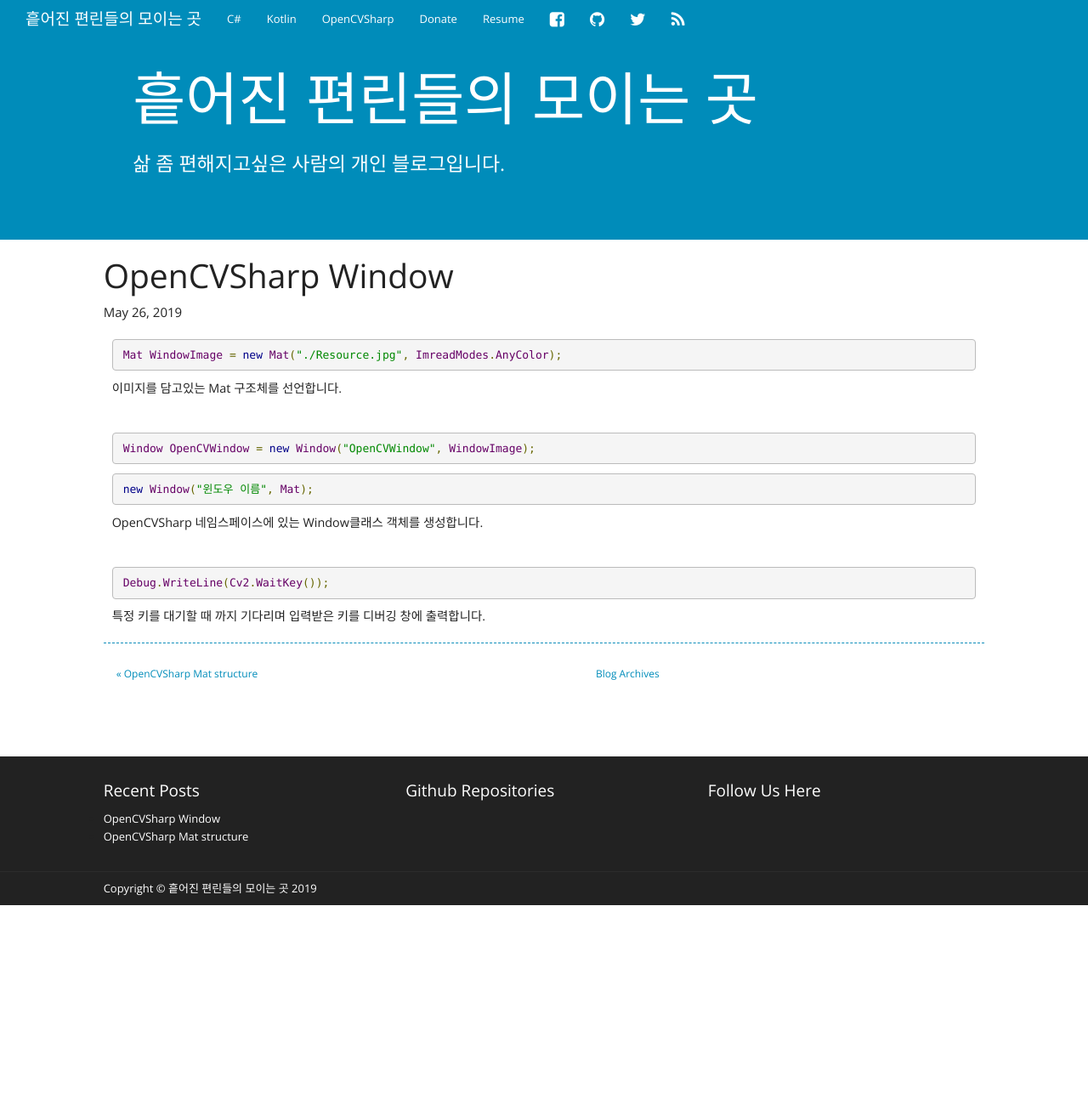
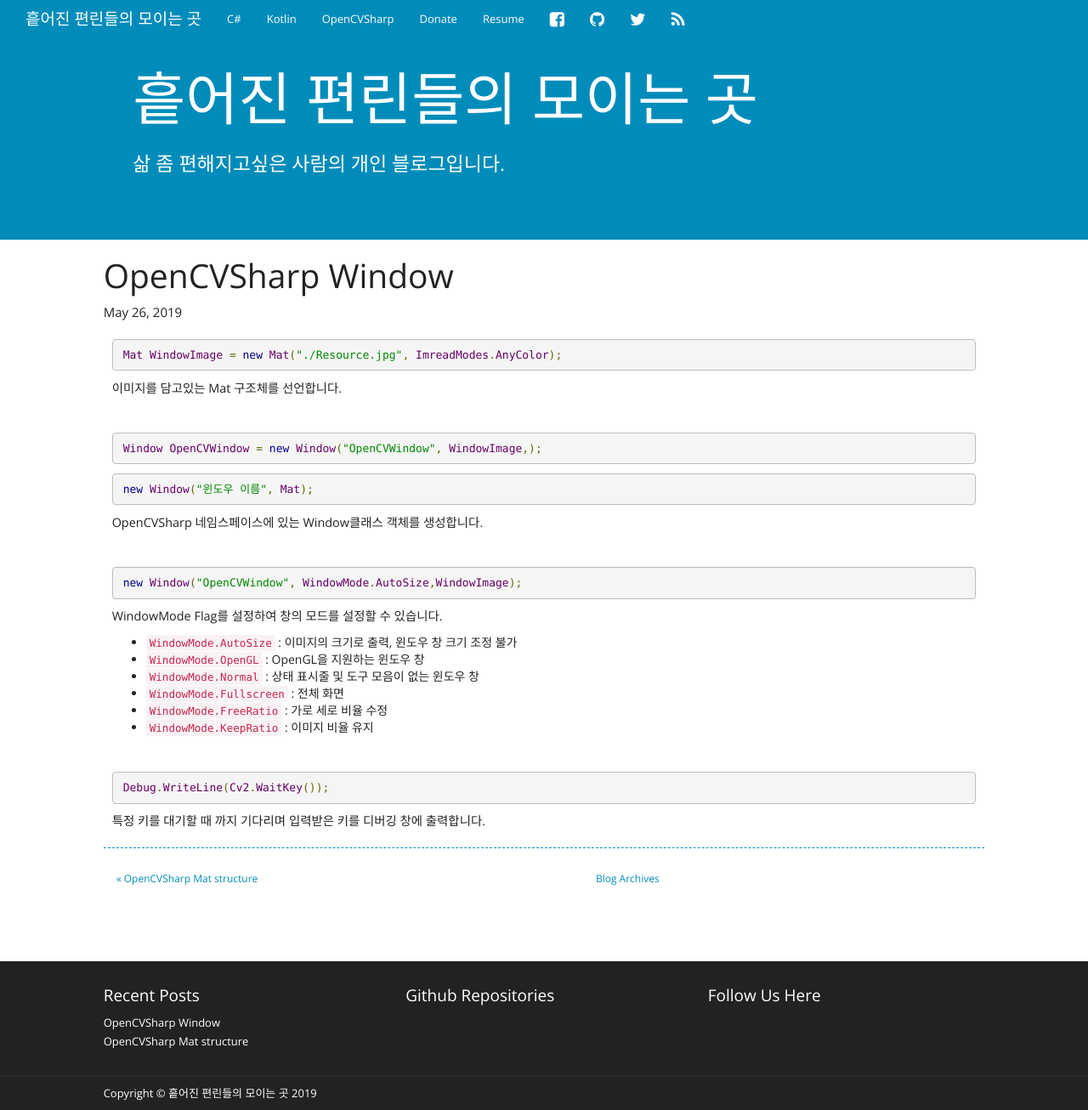
Before and after one commit to MeigoArisa/meigoarisa.github.io, a Jekyll site: the page built from _posts/2019-05-26-OpenCVSharp Window.md, in a window 1280 px wide and 1306 px high. Shown: the whole window at 85% size. Built offline with Jekyll 4.4.1, drawn with Linux system fonts in a browser that asks for light colours; nearby versions of some CDN libraries; comment, search, counter and statistics services are not loaded.

Commit message:
Post Edit

````diff
--- a/_posts/2019-05-26-OpenCVSharp Window.md
+++ b/_posts/2019-05-26-OpenCVSharp Window.md
@@ -15,7 +15,7 @@ Mat WindowImage = new Mat("./Resource.jpg", ImreadModes.AnyColor);
 <br/>
 
 ```c#
-Window OpenCVWindow = new Window("OpenCVWindow", WindowImage);
+Window OpenCVWindow = new Window("OpenCVWindow", WindowImage,);
 ```
 
 ```c#
@@ -24,7 +24,22 @@ new Window("윈도우 이름", Mat);
 
 OpenCVSharp 네임스페이스에 있는 Window클래스 객체를 생성합니다.
 
-  <br/>
+<br/>
+
+```c#
+new Window("OpenCVWindow", WindowMode.AutoSize,WindowImage);
+```
+
+WindowMode Flag를 설정하여 창의 모드를 설정할 수 있습니다.
+
+- `WindowMode.AutoSize` : 이미지의 크기로 출력, 윈도우 창 크기 조정 불가
+- `WindowMode.OpenGL` : OpenGL을 지원하는 윈도우 창
+- `WindowMode.Normal` : 상태 표시줄 및 도구 모음이 없는 윈도우 창
+- `WindowMode.Fullscreen` : 전체 화면
+- `WindowMode.FreeRatio` : 가로 세로 비율 수정
+- `WindowMode.KeepRatio` : 이미지 비율 유지
+
+ <br/>
 
 ```c#
 Debug.WriteLine(Cv2.WaitKey());
````
